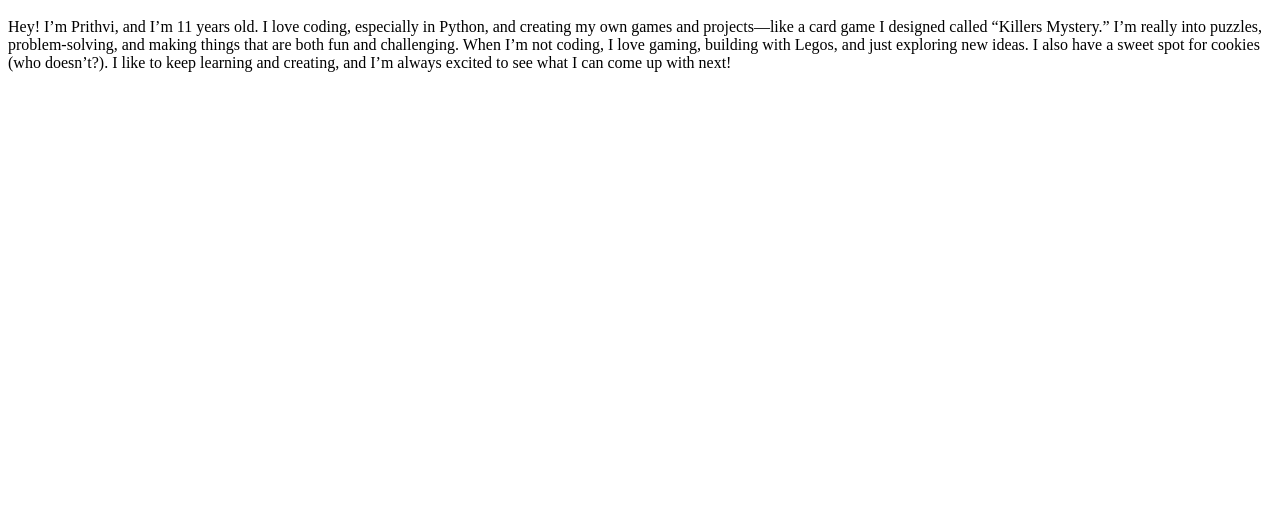
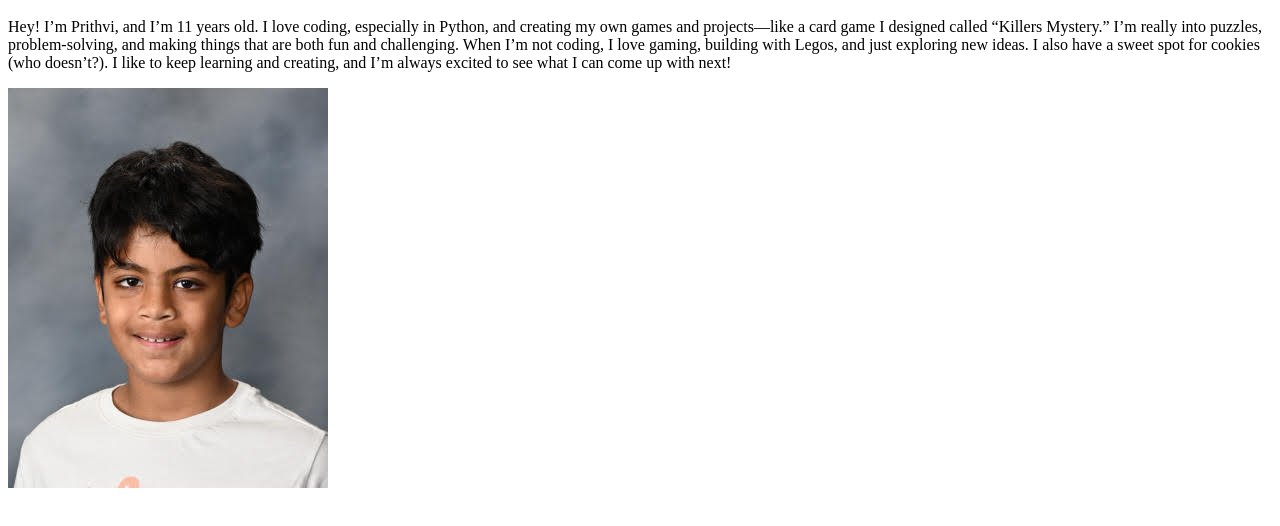
Before and after one commit to prithxgamer/my-website, a plain HTML site: page index.html in a window 1280 px wide. Shown: the part 48-574 px from the top of the page. Drawn offline with Linux system fonts and the light colour scheme.

Commit message:
Added image

```diff
--- a/index.html
+++ b/index.html
@@ -6,6 +6,6 @@
     <body>
         <h1>Welcome to Prithvi's World!</h1>
         <p>Hey! I’m Prithvi, and I’m 11 years old. I love coding, especially in Python, and creating my own games and projects—like a card game I designed called “Killers Mystery.” I’m really into puzzles, problem-solving, and making things that are both fun and challenging. When I’m not coding, I love gaming, building with Legos, and just exploring new ideas. I also have a sweet spot for cookies (who doesn’t?). I like to keep learning and creating, and I’m always excited to see what I can come up with next!</p>
-
+        <img src="images/my-pic.jpg" alt="Picture of Prithvi">
     </body>
 </html>
```
Also changed, not shown: images/my-pic.jpg (added), 1 other file.
